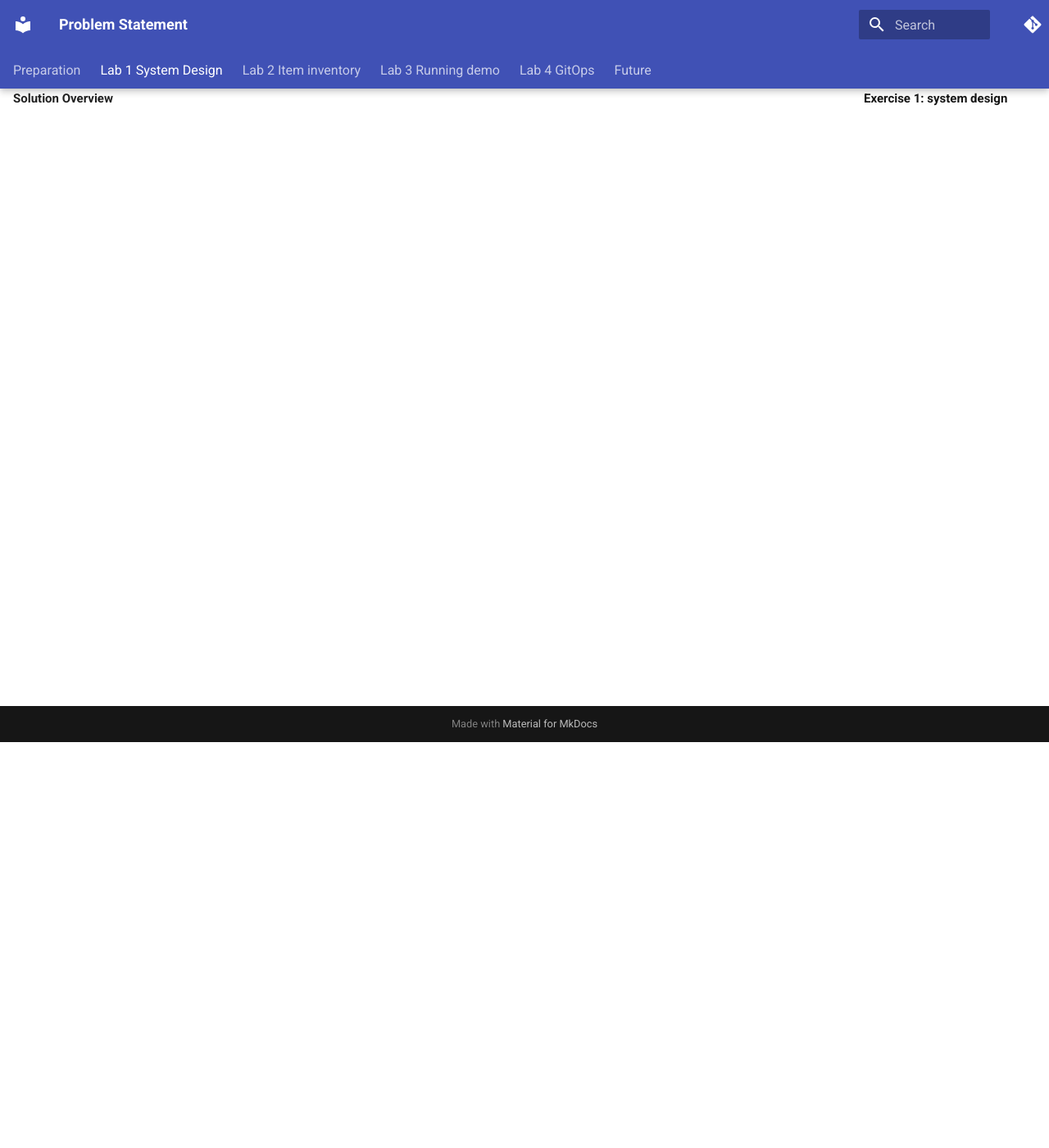
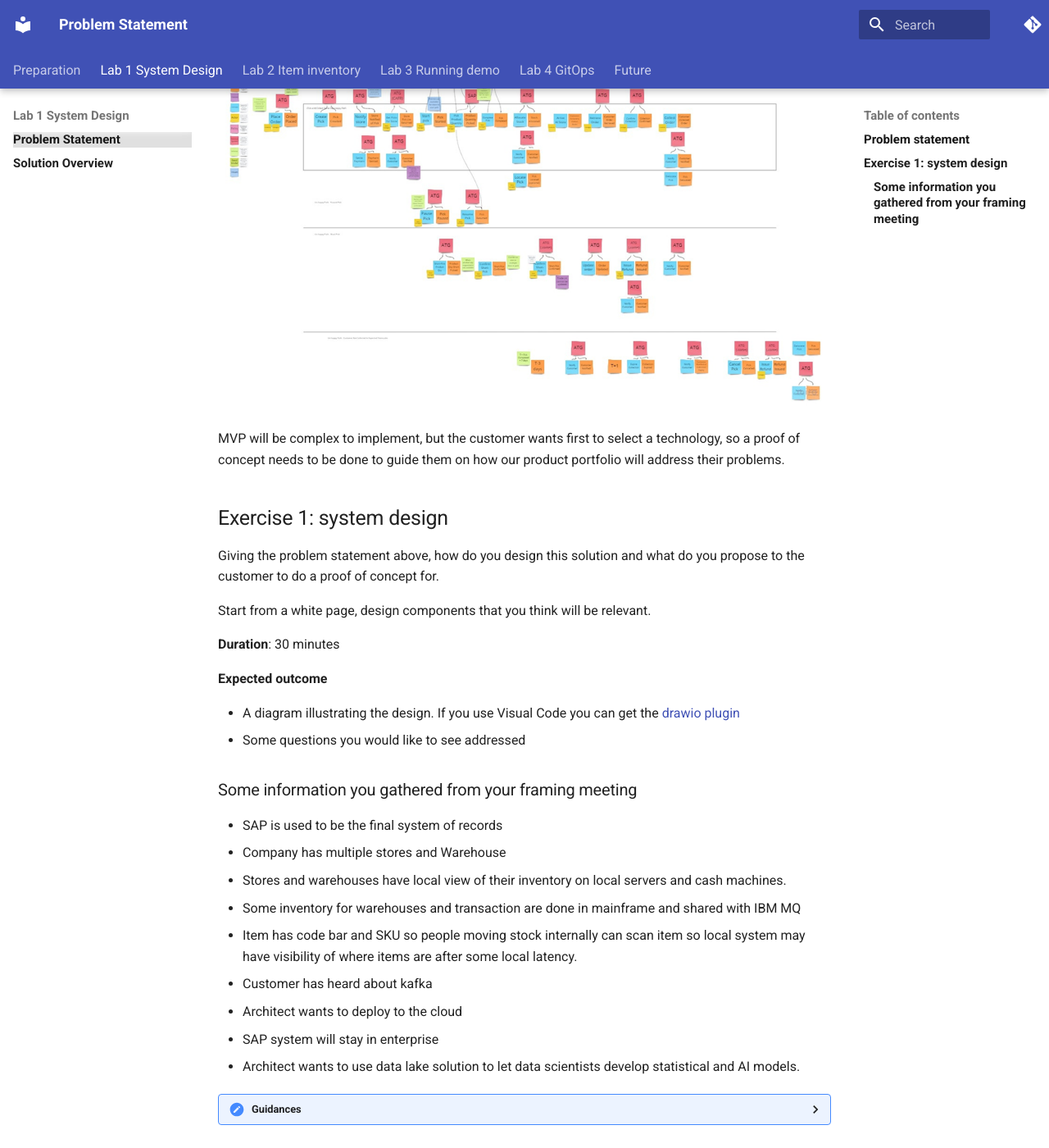
Before and after one commit to ibm-cloud-architecture/eda-tech-academy, an MkDocs documentation site: the page built from docs/lab1.md, in a window 1280 px wide and 1400 px high, scrolled down 495 px. Shown: the whole window at 82% size. Built offline with MkDocs 1.6.1 and Material for MkDocs 9.7.7, drawn with Linux system fonts in a browser that asks for light colours; some of the changed text lies outside the part shown.

Commit message:
lab 1 problem statement done

```diff
--- a/docs/lab1.md
+++ b/docs/lab1.md
@@ -1,10 +1,43 @@
 # Real-time inventory
 
+This use case is coming from four customer's requests on the last 3 years.
 ## Problem statement
 
+Today, a lot of companies which are managing item / product inventory are facing real challenges to get a close to real-time view of item availability and global inventory view. The solution can be very complex to implement while integrating Enterprise Resource Planning products and other custom legacy systems.
 
+Customer is asking you to present how to address this problem using an event-driven architecture
+and cloud native microservices.
+
+Normally to do MVP we propose Event Storming and the image below is an example of the outcomes of such event storming session.
+
+![](./images/es-storming.png)
+
+MVP will be complex to implement, but the customer wants first to select a technology, so a proof of concept needs to be done to guide them on how our product portfolio will address their problems.
 ## Exercise 1: system design
 
 Giving the problem statement above, how do you design this solution and what do you propose to the customer to do a proof of concept for.
 
-Duration: 30 minutes
+Start from a white page, design components that you think will be relevant.
+
+**Duration**: 30 minutes
+
+**Expected outcome**
+
+* A diagram illustrating the design. If you use Visual Code you can get the [drawio plugin](https://marketplace.visualstudio.com/items?itemName=hediet.vscode-drawio)
+* Some questions you would like to see addressed
+### Some information you gathered from your framing meeting
+
+* SAP is used to be the final system of records
+* Company has multiple stores and Warehouse
+* Stores and warehouses have local view of their inventory on local servers and cash machines.
+* Some inventory for warehouses and transaction are done in mainframe and shared with IBM MQ
+* Item has code bar and SKU so people moving stock internally can scan item so local system may have visibility of where items are after some local latency.
+* Customer has heard about kafka
+* Architect wants to deploy to the cloud
+* SAP system will stay in enterprise
+* Architect wants to use data lake solution to let data scientists develop statistical and AI  models.
+
+???- "Guidances"
+    * Do not read !
+    * Think about enterprise network, cloud provider, stores and warehouses as sources.
+    * SAP as one of the system of records
```
Also changed, not shown: README.md (+8 -1 lines), docs/index.md (added, +1 -0 lines), docs/lab1-sol.md (+17 -0 lines), docs/lab3.md (+1 -1 lines), docs/tutorial.md (deleted, +0 -1 lines), student/README.md (deleted, +0 -1 lines), docs/images/es-storming.png (added), docs/images/hl-solution.png (added), docs/images/student_env.png (added), 3 other files.
